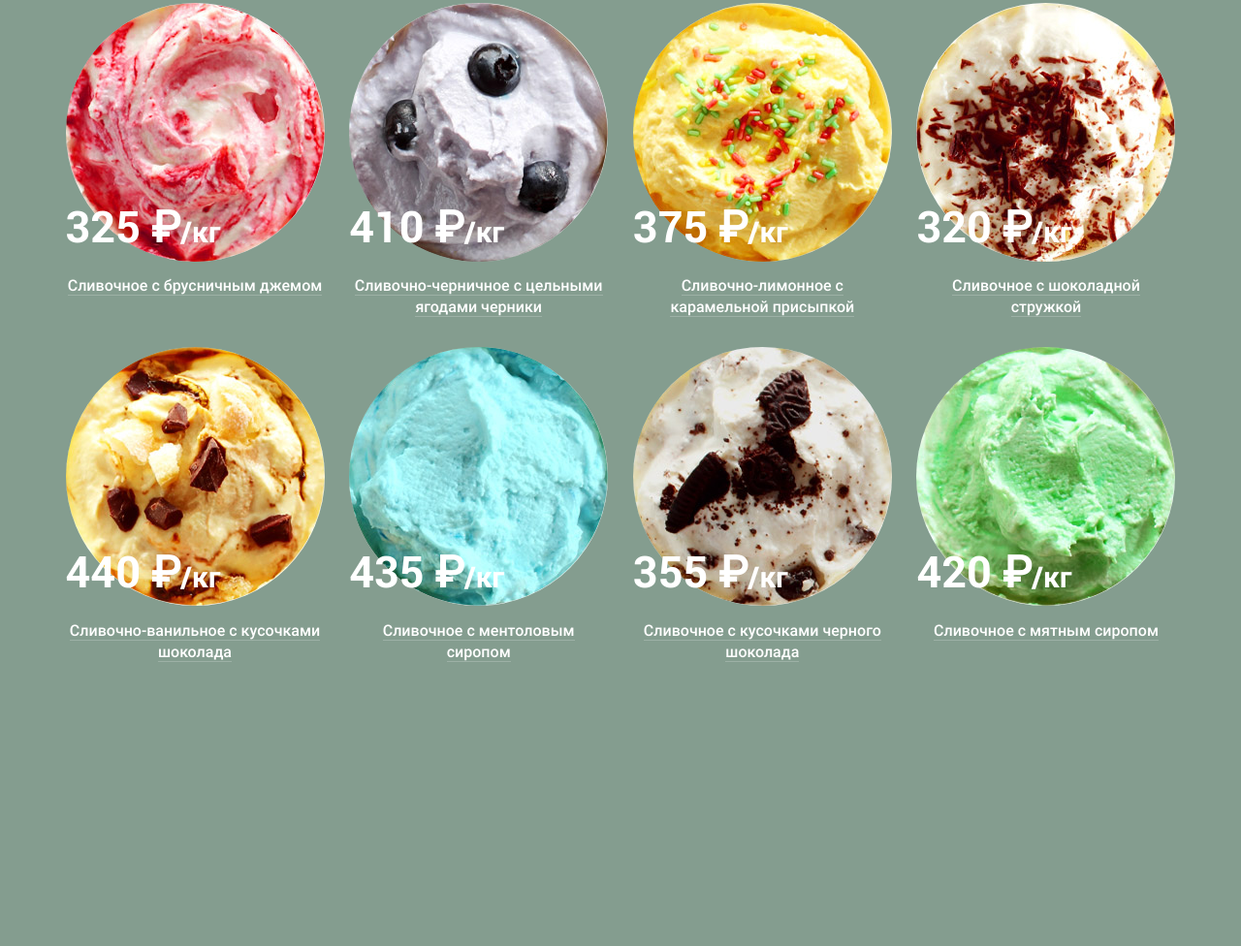
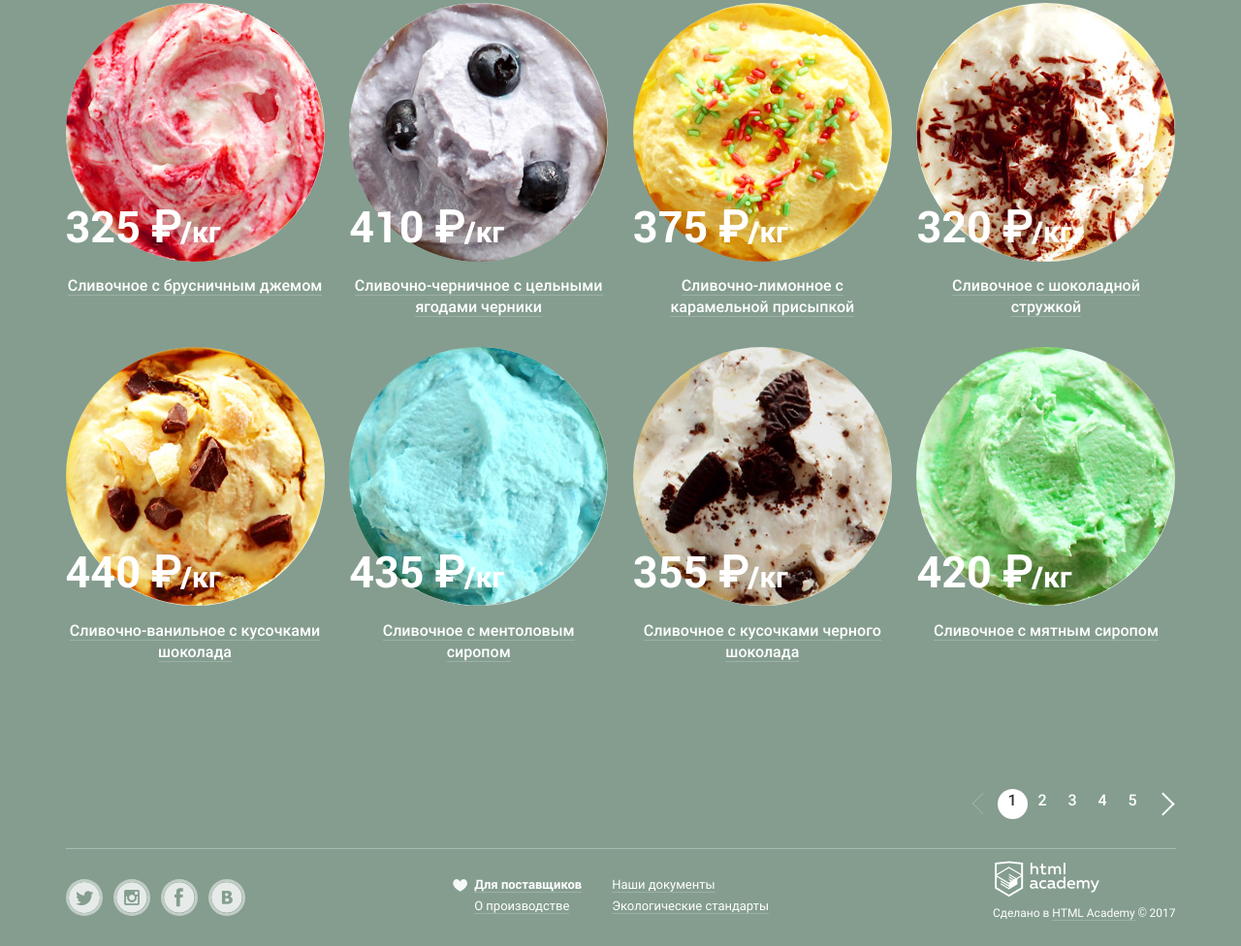
Before and after one commit to Breinstew/gllacy, a plain HTML site: page catalog.html in a window 1280 px wide. Shown: the part 715-1691 px from the top of the page at 97% size. Before the commit the page ends 1473 px from the top, so only its background shows below. Drawn offline with Linux system fonts and the light colour scheme.

Commit message:
Стилизована нумерация страниц

```diff
--- a/catalog.html
+++ b/catalog.html
@@ -208,7 +208,44 @@
         </ul>
       </section>
 
+      <section class="paginator">
+        <ul>
+          <li><a href="#" class="back"></a></li>
+          <li><a class="active-page">1</a></li>
+          <li><a href="#">2</a></li>
+          <li><a href="#">3</a></li>
+          <li><a href="#">4</a></li>
+          <li><a href="#">5</a></li>
+          <li><a href="#" class="next"></a></li>
+        </ul>
+      </section>
+
     </main>
+    <footer class="page-footer">
+        <section class="socials">
+          <a href="#" class="social-btn social-btn-tw">Твиттер</a>
+          <a href="#" class="social-btn social-btn-inst">Инстаграм</a>
+          <a href="#" class="social-btn social-btn-fb">Фейсбук</a>
+          <a href="#" class="social-btn social-btn-vk">Вконтакте</a>
+        </section>
+        <section class="meta">
+          <a class="meta-title" href="#">
+            <span class="underline"><b>Для поставщиков</b></span>
+          </a>
+          <a href="#">
+            <span class="underline">Наши документы</span>
+          </a>
+          <a href="#">
+            <span class="underline">О производстве</span>
+          </a>
+          <a href="#">
+            <span class="underline">Экологические стандарты</span>
+          </a>
+        </section>
+        <section class="copyright">
+          <p>Сделано в <a href="" class="underline">HTML Academy</a> &copy; 2017</p>
+        </section>
+    </footer>
   </div>
 </body>
 </html>
--- a/css/style.css
+++ b/css/style.css
@@ -934,8 +934,7 @@ h2 {
 }
 
 .hits li:hover img,
-.hits li:hover p
- {
+.hits li:hover p {
   position: relative;
   z-index: 2;
   cursor: pointer;
@@ -1960,7 +1959,8 @@ h2 {
   cursor: pointer;
 }
 
-.parameters button:hover {
+.parameters button:hover,
+.parameters button:focus {
   color: #323232;
   background: rgba(255, 255, 255, 1);
 }
@@ -1973,6 +1973,10 @@ h2 {
 }
 
 /*************************************hits catalog**********/
+.catalog .hits {
+  margin-bottom: 100px;
+}
+
 .catalog .hits li::before {
   display: none;
 }
@@ -1980,3 +1984,74 @@ h2 {
 .catalog .hits li {
   margin-bottom: 30px;
 }
+
+.paginator ul {
+  width: 175px;;
+  list-style: none;
+  display: flex;
+  margin-right: 25px;
+  margin-left: auto;
+  margin-bottom: 30px;
+}
+
+.paginator li {
+  margin-right: 0px;
+  margin-left: auto;
+  box-sizing: border-box;
+  cursor: pointer;
+}
+
+.paginator a {
+  display: block;
+  width: 25px;
+  height: 25px;
+  padding: 3px;
+  text-decoration: none;
+  text-align: center;
+  color: white;
+  font-family: "roboto", sans-serif;
+  font-size: 16px;
+  line-height: 18px;
+  font-weight: 500;
+  border-radius: 50%;
+}
+
+.paginator li:not(:first-child):not(:last-child) a:hover,
+.paginator li:not(:first-child):not(:last-child) a:focus {
+  color: white;
+  background: rgba(255, 255, 255, 0.2);
+  outline: none;
+}
+
+.paginator li:not(:first-child):not(:last-child) a:active,
+.paginator .active-page,
+.paginator li:not(:first-child):not(:last-child) .active-page:hover {
+   color: #323232;
+   background-color: white;
+}
+
+.paginator .back {
+  width: 9px;
+  height: 9px;
+  padding: 3px;
+  border-left: 1px solid white;
+  border-bottom: 1px solid white;
+  border-radius: 0;
+  transform: rotate(45deg) translateY(10px);
+  cursor: default;
+  opacity: 0.2;
+}
+
+.paginator .next {
+  width: 9px;
+  height: 9px;
+  padding: 3px;
+  border-right: 2px solid white;
+  border-bottom: 2px solid white;
+  border-radius: 0;
+  transform: rotate(-45deg) translateY(10px);
+}
+
+.paginator {
+  border-bottom: 1px solid rgba(255, 255, 255, 0.3);
+}
```
